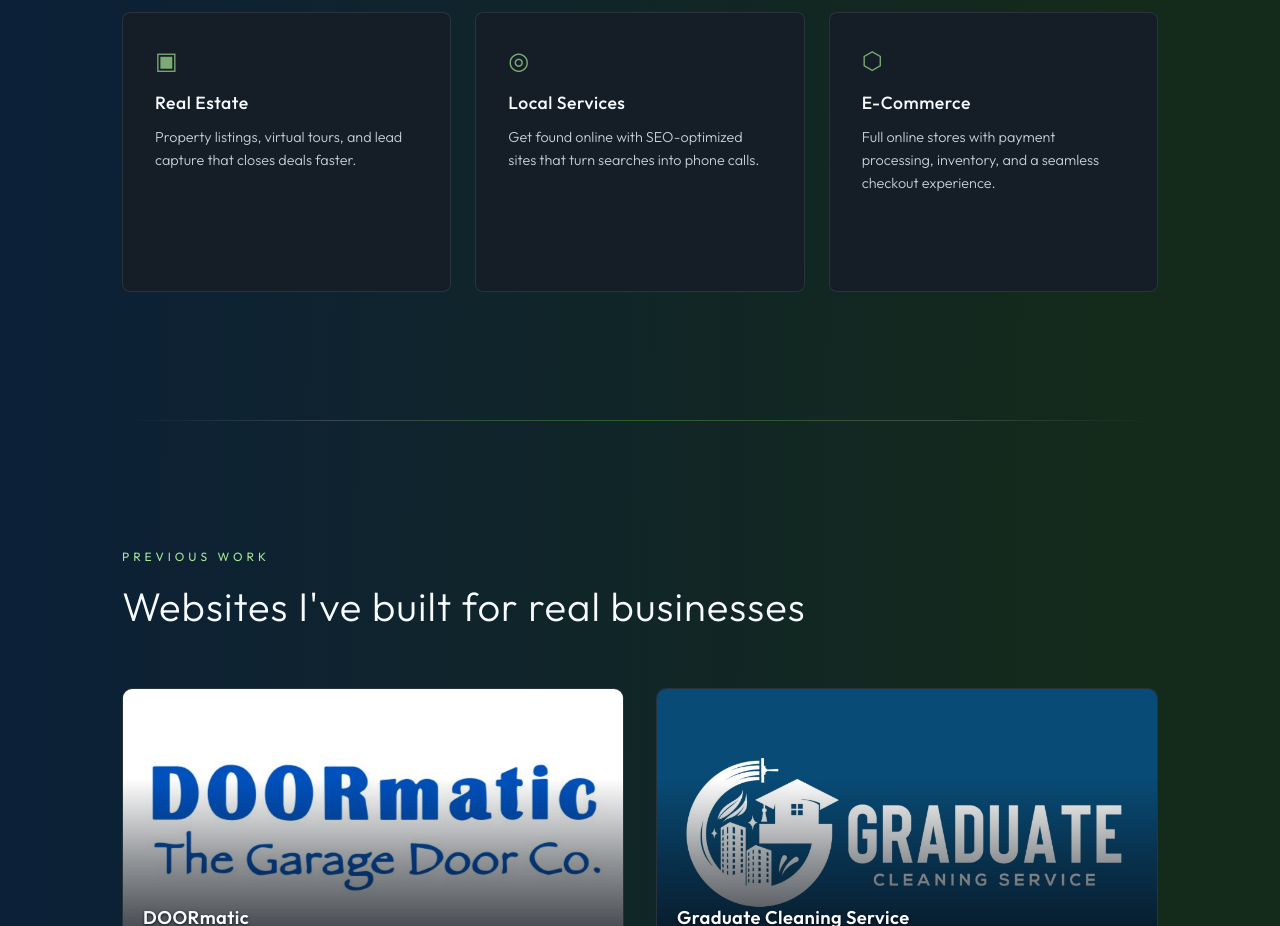
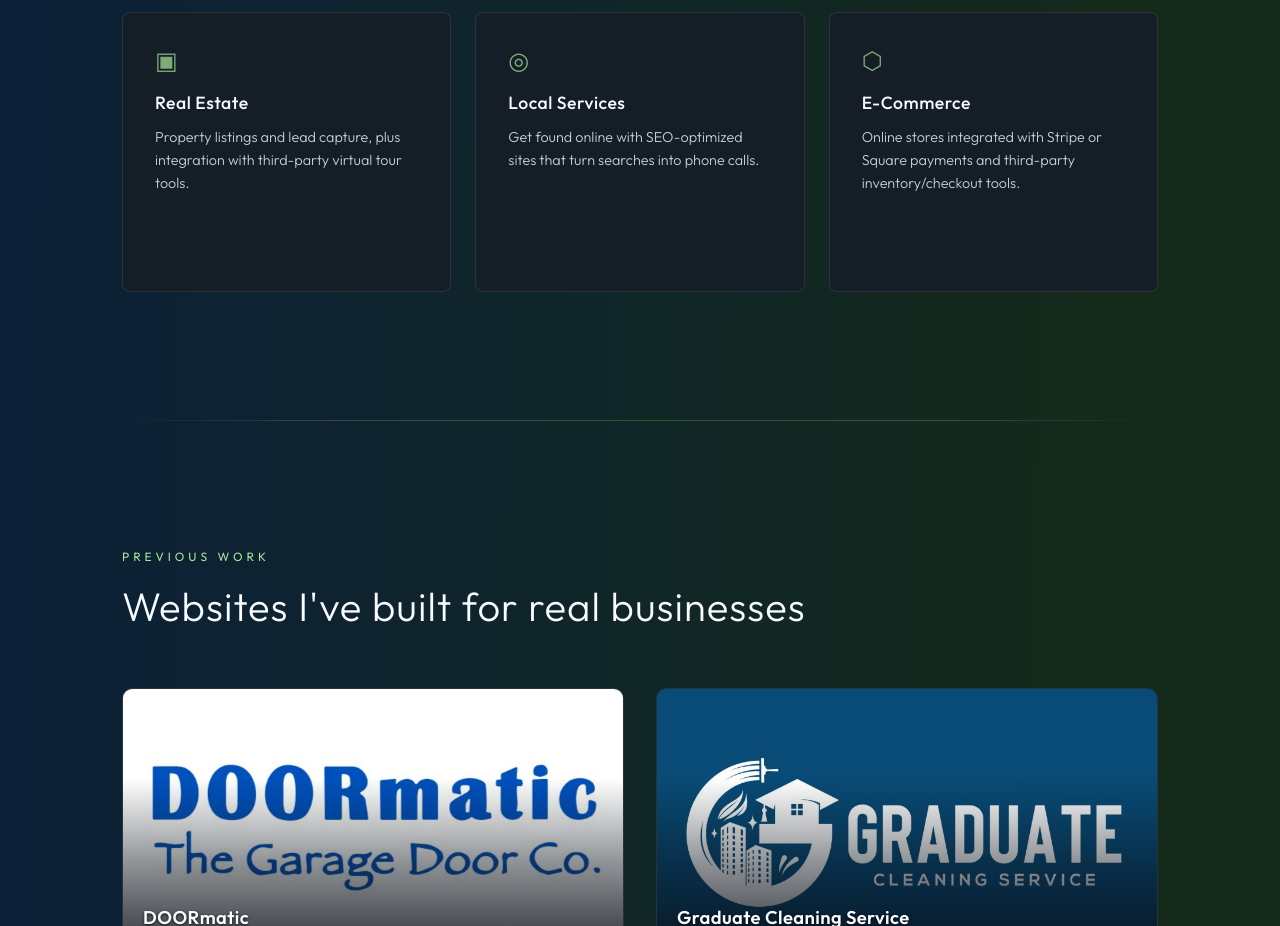
Before and after one commit to DanDan1134/Business-Site, a React (Vite) app: page / in a window 1280 px wide. Shown: the part 1360-2286 px from the top of the page. Built offline with nearby package versions, Linux system fonts and the light colour scheme.

Commit message:
new wording

```diff
--- a/src/components/Audience.jsx
+++ b/src/components/Audience.jsx
@@ -20,7 +20,7 @@ const audiences = [
   },
   {
     title: 'Real Estate',
-    description: 'Property listings, virtual tours, and lead capture that closes deals faster.',
+    description: 'Property listings and lead capture, plus integration with third-party virtual tour tools.',
     icon: '▣',
   },
   {
@@ -30,7 +30,7 @@ const audiences = [
   },
   {
     title: 'E-Commerce',
-    description: 'Full online stores with payment processing, inventory, and a seamless checkout experience.',
+    description: 'Online stores integrated with Stripe or Square payments and third-party inventory/checkout tools.',
     icon: '⬡',
   },
 ]
```
